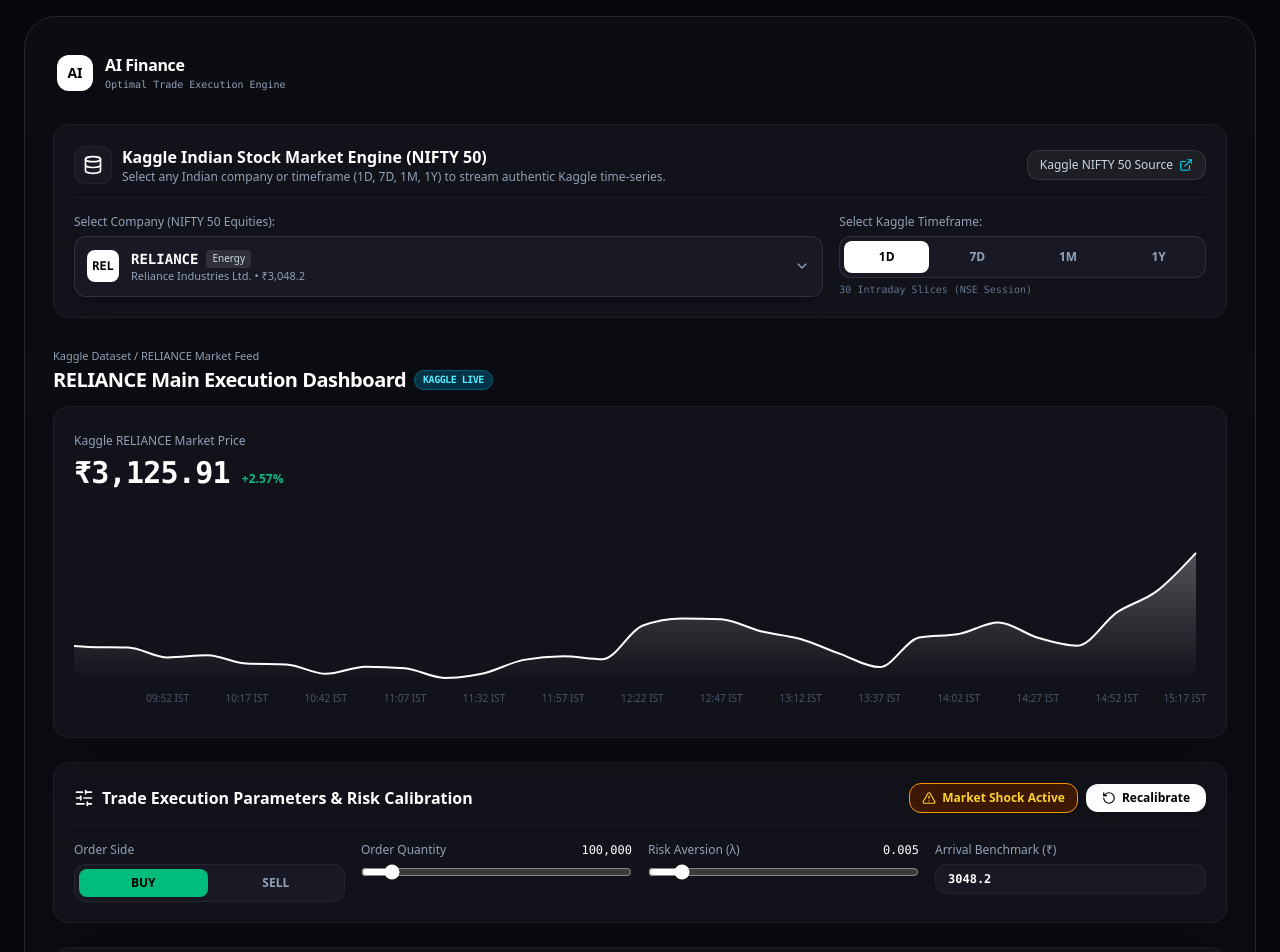
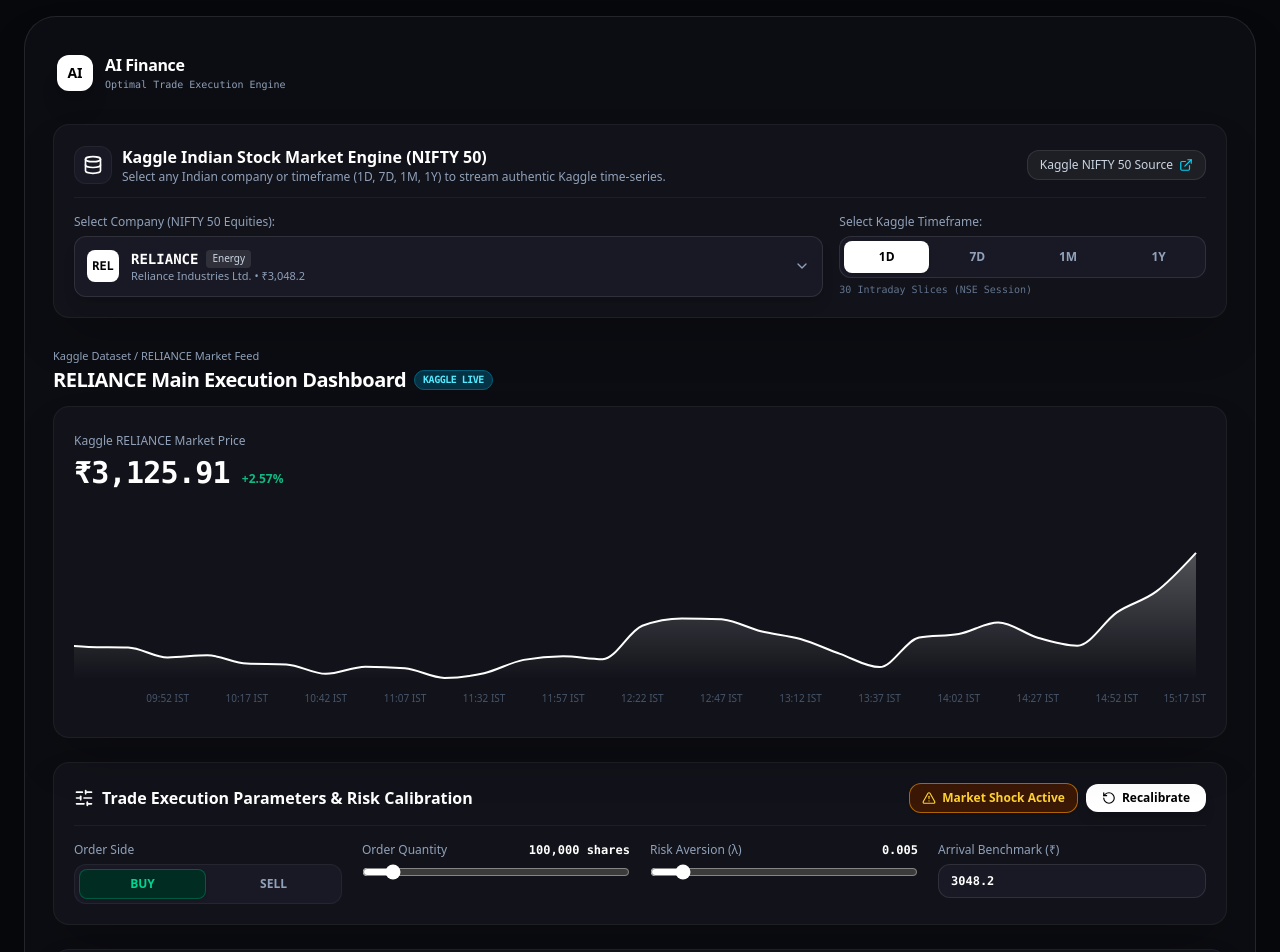
Before and after one commit to Viidhyanshu/OPTIMAL-TRADE, a Next.js app: page / in a window 1280 px wide. Shown: the top 952 px of the page. Built offline with nearby package versions, Linux system fonts and the light colour scheme.

Commit message:
Fix ControlPanel parameters input handlers, styling, and real-time state recalibration

```diff
--- a/src/components/ControlPanel.tsx
+++ b/src/components/ControlPanel.tsx
@@ -38,7 +38,7 @@
             onClick={() => updateField('enableShock', !config.enableShock)}
             className={`flex items-center gap-1.5 px-3 py-1.5 rounded-xl border text-xs font-bold transition ${
               config.enableShock
-                ? 'bg-amber-950/80 border-amber-500 text-amber-300 shadow'
+                ? 'bg-amber-950/80 border-amber-500/60 text-amber-300 shadow'
                 : 'bg-white/5 border-white/5 text-slate-400 hover:text-white'
             }`}
           >
@@ -48,7 +48,7 @@
 
           <button
             onClick={onRunSimulation}
-            className="flex items-center gap-1.5 px-4 py-1.5 rounded-xl bg-white hover:bg-slate-200 text-black font-bold text-xs shadow-lg transition"
+            className="flex items-center gap-1.5 px-4 py-1.5 rounded-xl bg-white hover:bg-slate-200 text-black font-bold text-xs shadow-lg transition active:scale-95"
           >
             <RotateCcw className="w-3.5 h-3.5" />
             <span>Recalibrate</span>
@@ -57,26 +57,32 @@
       </div>
 
       {/* Control Inputs Grid */}
-      <div className="grid grid-cols-1 sm:grid-cols-2 lg:grid-cols-4 gap-4 text-xs">
+      <div className="grid grid-cols-1 sm:grid-cols-2 lg:grid-cols-4 gap-5 text-xs">
         {/* Order Side */}
         <div className="space-y-1.5">
           <label className="text-slate-400 font-medium block">Order Side</label>
           <div className="grid grid-cols-2 gap-1 p-1 bg-[#181924] rounded-xl border border-white/5">
-            {(['BUY', 'SELL'] as OrderSide[]).map((side) => (
             <button
-                key={side}
-                onClick={() => updateField('side', side)}
+              onClick={() => updateField('side', 'BUY')}
               className={`py-1.5 font-bold rounded-lg transition ${
-                  config.side === side
-                    ? side === 'BUY'
-                      ? 'bg-emerald-500 text-black shadow'
-                      : 'bg-rose-500 text-white shadow'
+                config.side === 'BUY'
+                  ? 'bg-emerald-950 text-emerald-400 border border-emerald-700/60 shadow'
                   : 'text-slate-400 hover:text-white'
               }`}
             >
-                {side}
+              BUY
             </button>
-            ))}
+
+            <button
+              onClick={() => updateField('side', 'SELL')}
+              className={`py-1.5 font-bold rounded-lg transition ${
+                config.side === 'SELL'
+                  ? 'bg-rose-950 text-rose-300 border border-rose-800/60 shadow'
+                  : 'text-slate-400 hover:text-white'
+              }`}
+            >
+              SELL
+            </button>
           </div>
         </div>
 
@@ -84,7 +90,7 @@
         <div className="space-y-1.5">
           <div className="flex justify-between text-slate-400 font-medium">
             <span>Order Quantity</span>
-            <span className="font-mono text-white">{config.totalQuantity.toLocaleString()}</span>
+            <span className="font-mono text-white font-bold">{config.totalQuantity.toLocaleString()} shares</span>
           </div>
           <input
             type="range"
@@ -101,7 +107,7 @@
         <div className="space-y-1.5">
           <div className="flex justify-between text-slate-400 font-medium">
             <span>Risk Aversion (λ)</span>
-            <span className="font-mono text-white">{config.riskAversion}</span>
+            <span className="font-mono text-white font-bold">{config.riskAversion}</span>
           </div>
           <input
             type="range"
@@ -121,8 +127,8 @@
             type="number"
             step="0.10"
             value={config.arrivalPrice}
-            onChange={(e) => updateField('arrivalPrice', Number(e.target.value))}
-            className="w-full bg-[#181924] border border-white/5 rounded-xl px-3 py-1.5 text-xs text-white font-mono font-bold focus:outline-none focus:border-white/20"
+            onChange={(e) => updateField('arrivalPrice', Number(e.target.value) || 100.0)}
+            className="w-full bg-[#181924] border border-white/10 rounded-xl px-3 py-2 text-xs text-white font-mono font-bold focus:outline-none focus:border-white/20"
           />
         </div>
       </div>
```
Lines whose indentation alone changed are shown as unchanged.
